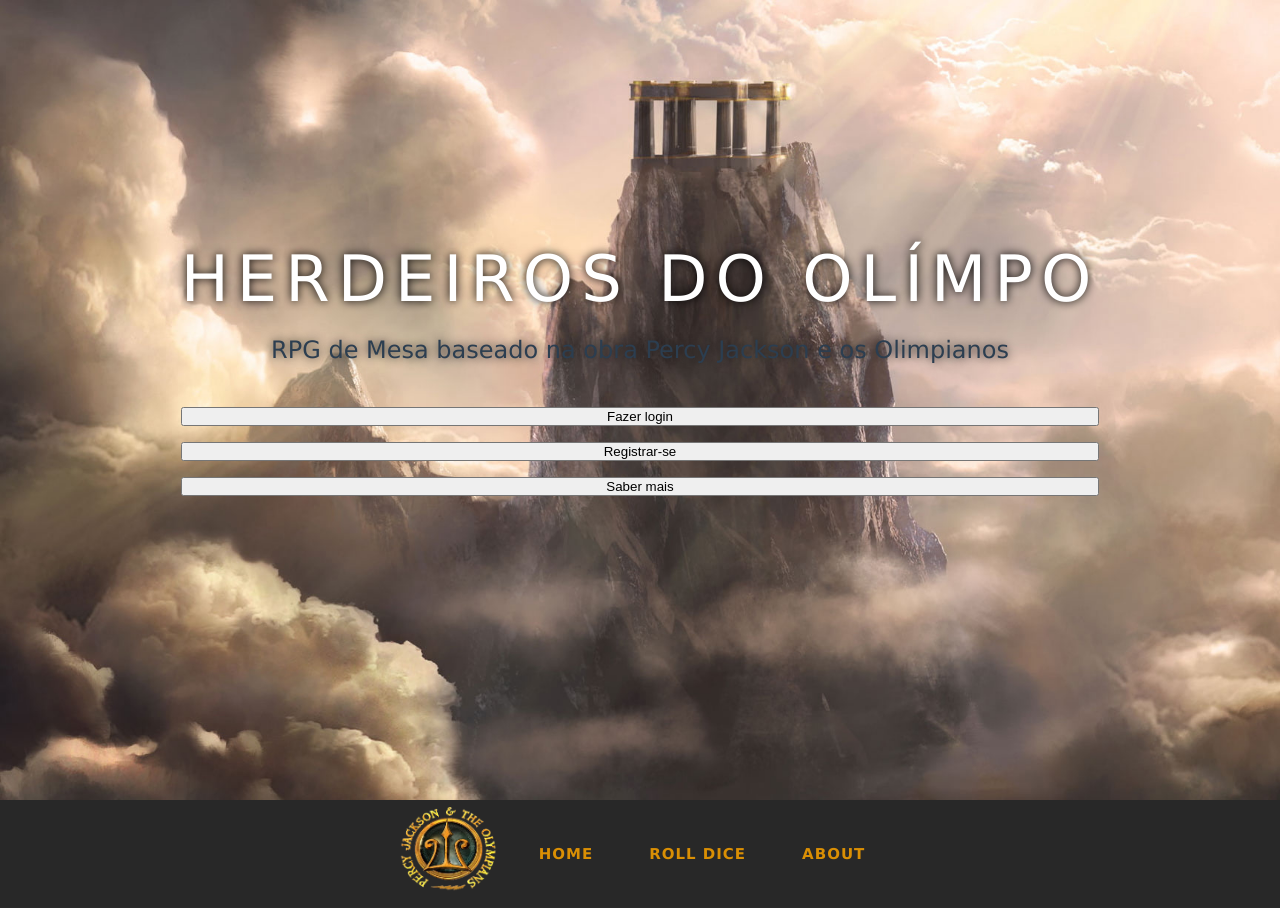
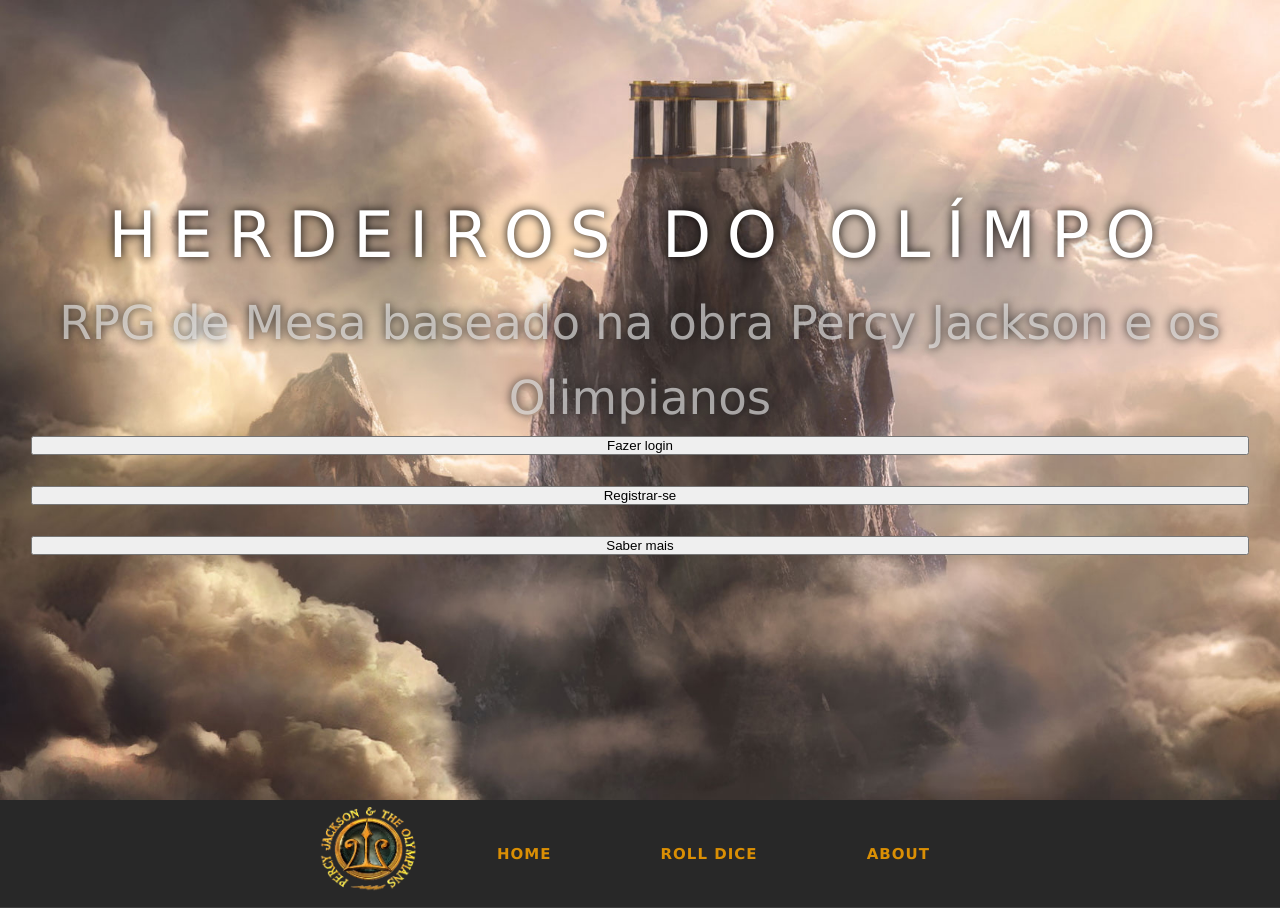
Before and after one commit to gabrielgomeso/pjrpg, a Vue app: page / in a window 1280 px wide. Built offline with nearby package versions, Linux system fonts and the light colour scheme; no server answers.

Commit message:
:style: add black theme to root

```diff
--- a/src/assets/base.css
+++ b/src/assets/base.css
@@ -20,20 +20,11 @@
 
 /* semantic color variables for this project */
 :root {
-  --color-border: var(--vt-c-divider-light-2);
-  --color-border-hover: var(--vt-c-divider-light-1);
-
-  --color-heading: var(--vt-c-text-light-1);
-  --color-text: var(--vt-c-text-light-1);
-
   --section-gap: 160px;
 
   --navigation-size: 48px;
   --full-height: calc(100vh - var(--navigation-size));
-}
 
-@media (prefers-color-scheme: dark) {
-  :root {
   --color-background: var(--vt-c-black);
   --color-background-soft: var(--vt-c-black-soft);
   --color-background-mute: var(--vt-c-black-mute);
@@ -43,7 +34,6 @@
 
   --color-heading: var(--vt-c-text-dark-1);
   --color-text: var(--vt-c-text-dark-2);
-  }
 }
 
 *,
@@ -68,3 +58,7 @@ body {
   -webkit-font-smoothing: antialiased;
   -moz-osx-font-smoothing: grayscale;
 }
+
+html {
+  font-size: clamp(1rem, 0.75rem + 1.5vw, 2rem);
+}
```
Lines whose indentation alone changed are shown as unchanged.
